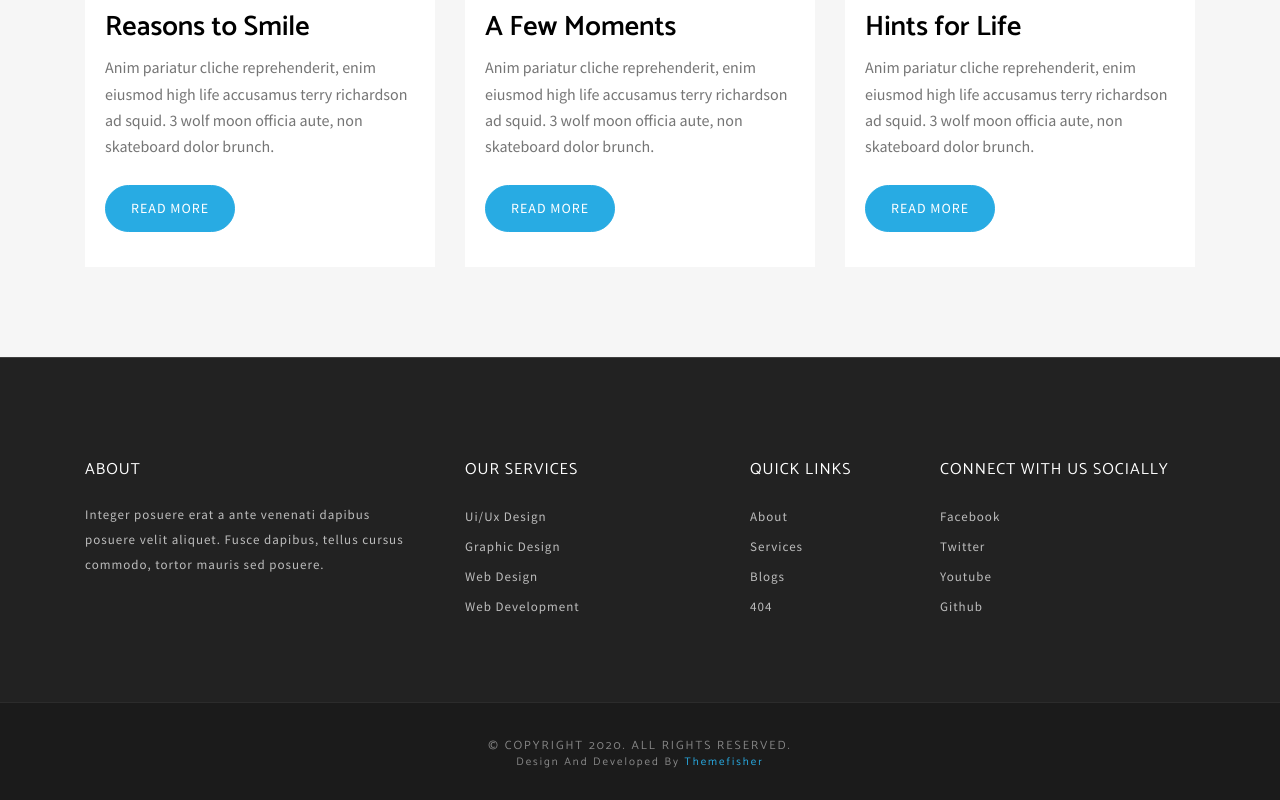
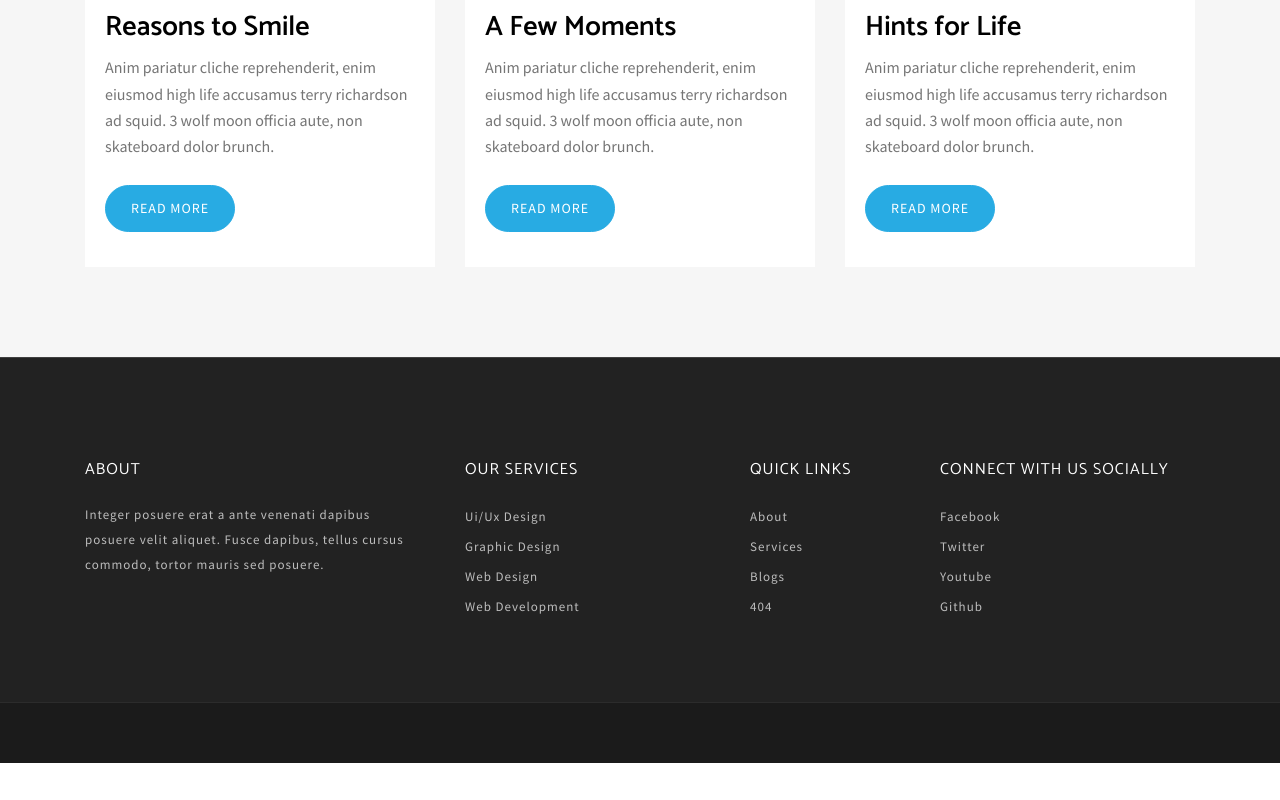
Before and after one commit to savlavinay29/villa-bingo, a plain HTML site: page index.html in a window 1280 px wide. Shown: the part 4635-5435 px from the top of the page. After the commit the page ends 5398 px from the top, so only its background shows below. Drawn offline with Linux system fonts and the light colour scheme; some packages are replaced by stand-ins of ours; files whose address does not match are found by name.

Commit message:
Update index.html

```diff
--- a/index.html
+++ b/index.html
@@ -13,15 +13,13 @@
   <!-- Basic Page Needs
   ================================================== -->
   <meta charset="utf-8">
-  <title>Bingo | Responsive Multipurpose Parallax HTML5 Template</title>
+  <title>Bingo</title>
 
   <!-- Mobile Specific Metas
   ================================================== -->
   <meta http-equiv="X-UA-Compatible" content="IE=edge">
   <meta name="description" content="One page parallax responsive HTML Template">
   <meta name="viewport" content="width=device-width, initial-scale=1.0, maximum-scale=5.0">
-  <meta name="author" content="Themefisher">
-  <meta name="generator" content="Themefisher Bingo HTML Template v1.0">
 
   <!-- Favicon -->
   <link rel="shortcut icon" type="image/x-icon" href="images/favicon.png" />
@@ -558,8 +556,6 @@ Start Blog Section
     </div> <!-- end container -->
   </div>
   <div class="footer-bottom">
-    <h5>&copy; Copyright 2020. All rights reserved.</h5>
-    <h6>Design and Developed by <a href="https://themefisher.com/">Themefisher</a></h6>
   </div>
 </footer> <!-- end footer -->
 
```
